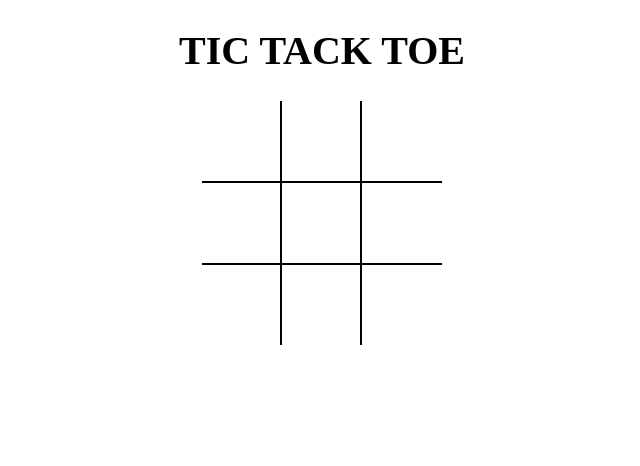
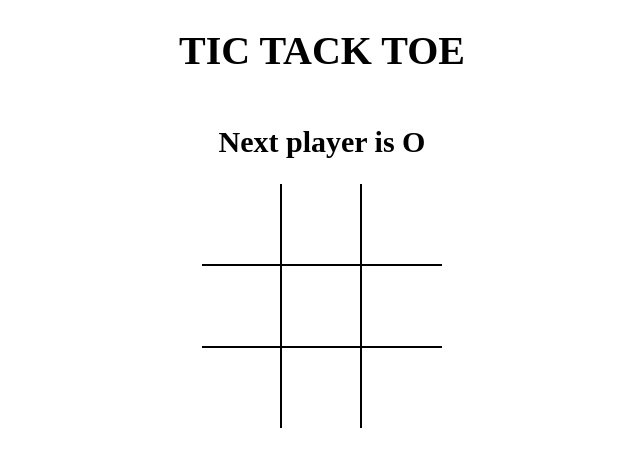
Before and after one commit to AjitPandey-4/tictactoe, a React (Vite) app: page / in a window 1280 px wide. Shown: the top 466 px of the page, without its empty margins (318-958 px from the left). Built offline with nearby package versions, Linux system fonts and the light colour scheme.

Commit message:
calcuate winner and lift up the state

```diff
--- a/components/Board.js
+++ b/components/Board.js
@@ -1,26 +1,7 @@
-import React, { useState } from 'react';
+import React from 'react';
 import Square from './Square';
 
-const Board = () => {
-  const [board, setBoard] = useState(Array(9).fill(null));
-  const [isXNext, setIsXNext] = useState(false);
-  // useState returns array of two elements
-  // where the first element is the state itself
-  // and the second element is going to be the update function
-  const handleSquareClick = position => {
-    if (board[position]) {
-      return;
-    }
-    setBoard(prev => {
-      return prev.map((square, pos) => {
-        if (pos === position) {
-          return isXNext ? 'X' : 'O';
-        }
-        return square;
-      });
-    });
-    setIsXNext(prev => !prev);
-  };
+const Board = ({ board, handleSquareClick }) => {
   const renderSquare = position => {
     return (
       <Square
--- a/src/App.js
+++ b/src/App.js
@@ -1,12 +1,37 @@
-import React from 'react';
+import React, { useState } from 'react';
 import Board from '../components/Board';
+import { calculateWinner } from './helpers';
 import './styles/root.scss';
 
 const App = () => {
+  const [board, setBoard] = useState(Array(9).fill(null));
+  const [isXNext, setIsXNext] = useState(false);
+  const winner = calculateWinner(board);
+  const message = winner
+    ? `Winner is ${winner}`
+    : `Next player is ${isXNext ? 'X' : 'O'}`;
+  // useState returns array of two elements
+  // where the first element is the state itself
+  // and the second element is going to be the update function
+  const handleSquareClick = position => {
+    if (board[position] || winner) {
+      return;
+    }
+    setBoard(prev => {
+      return prev.map((square, pos) => {
+        if (pos === position) {
+          return isXNext ? 'X' : 'O';
+        }
+        return square;
+      });
+    });
+    setIsXNext(prev => !prev);
+  };
   return (
     <div className="app">
       <h1>TIC TACK TOE</h1>
-      <Board />
+      <h2>{message}</h2>
+      <Board board={board} handleSquareClick={handleSquareClick} />
     </div>
   );
 };
--- /dev/null
+++ b/src/helpers.js
@@ -0,0 +1,19 @@
+export function calculateWinner(squares) {
+  const lines = [
+    [0, 1, 2],
+    [3, 4, 5],
+    [6, 7, 8],
+    [0, 3, 6],
+    [1, 4, 7],
+    [2, 5, 8],
+    [0, 4, 8],
+    [2, 4, 6],
+  ];
+  for (let i = 0; i < lines.length; i++) {
+    const [a, b, c] = lines[i];
+    if (squares[a] && squares[a] === squares[b] && squares[a] === squares[c]) {
+      return squares[a];
+    }
+  }
+  return null;
+}
```
